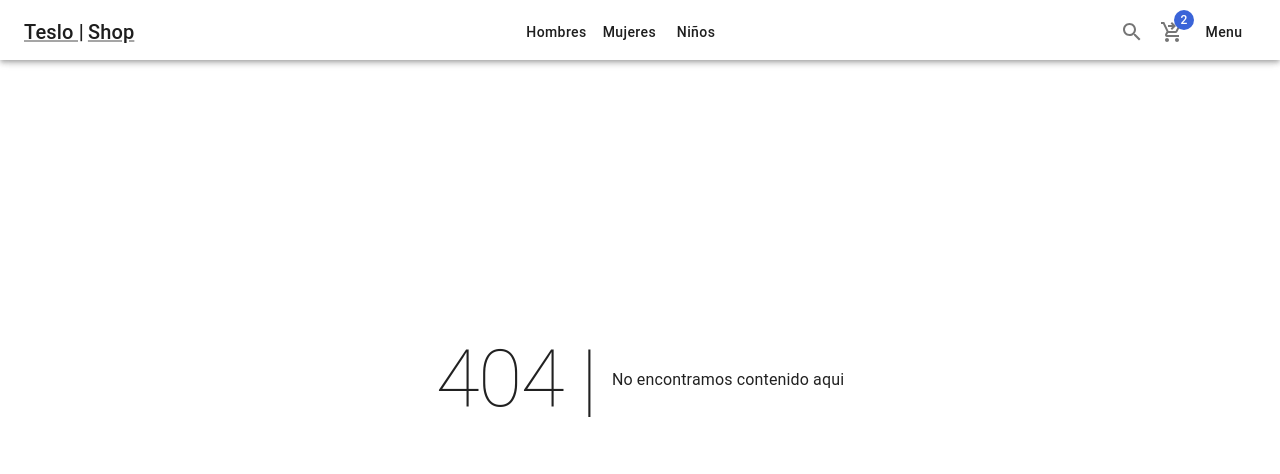
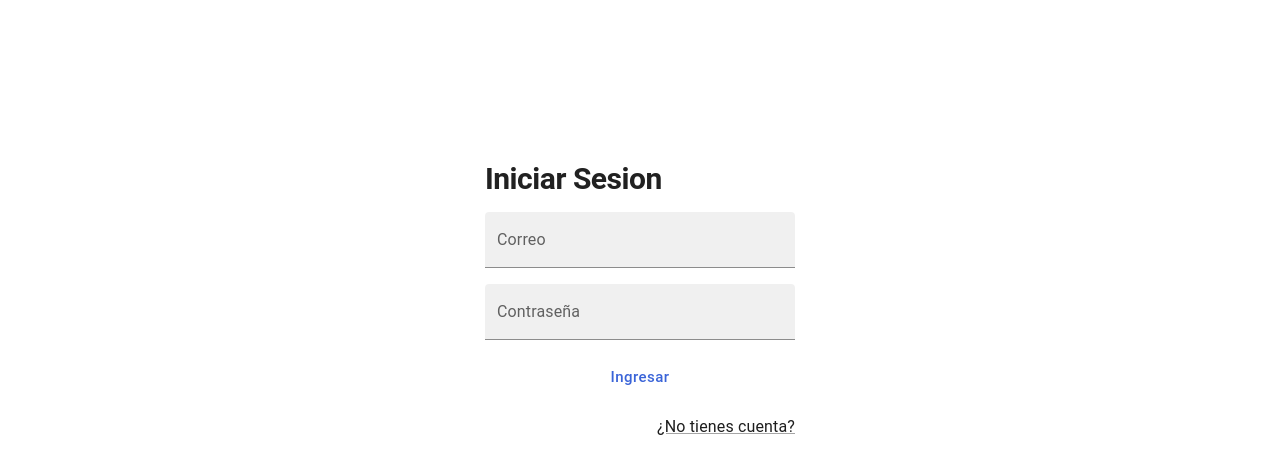
Before and after one commit to v-devOs/Nextjs-Seccion-12, a Next.js app: page /auth/login in a window 1280 px wide. Before the commit this address had no page. Shown: the top 474 px of the page. Built offline with nearby package versions, Linux system fonts and the light colour scheme.

Commit message:
Pantalla de login creada

```diff
--- /dev/null
+++ b/components/layouts/AuthLayout.tsx
@@ -0,0 +1,24 @@
+import { FC, ReactNode } from "react"
+import Head from "next/head"
+import { Box } from "@mui/material"
+
+interface Props{
+  title: string,
+  children: ReactNode
+}
+
+export const AuthLayout: FC<Props> = ({ title, children }) => {
+  return (
+    <>
+      <Head>
+        <title>{ title }</title>
+      </Head>
+
+      <main>
+        <Box display='flex' justifyContent='center' alignItems='center' height='calc(100vh - 200px)'>
+          { children }
+        </Box>
+      </main>
+    </>
+  )
+}
--- a/components/layouts/index.ts
+++ b/components/layouts/index.ts
@@ -1 +1,2 @@
 export * from './ShopLayout'
+export * from './AuthLayout'
--- /dev/null
+++ b/pages/auth/login.tsx
@@ -0,0 +1,47 @@
+import NextLink from 'next/link'
+import { AuthLayout } from "@/components/layouts"
+import { Box, Button, Grid, Link, TextField, Typography } from '@mui/material';
+
+const LoginPage = () => {
+  return (
+    <AuthLayout title="Ingresar">
+
+      <Box sx={{ width: 350, padding: '10px 20px '}}>
+        <Grid container spacing={2}>
+          <Grid item xs={12}>
+            <Typography variant='h1' component='h1'>Iniciar Sesion</Typography>
+          </Grid>
+          <Grid item xs={12}>
+            <TextField
+              label='Correo'
+              variant="filled"
+              fullWidth
+            />
+          </Grid>
+          <Grid item xs={12}>
+            <TextField
+              label='Contraseña'
+              type="password"
+              variant="filled"
+              fullWidth
+            />
+          </Grid>
+          <Grid item xs={12}>
+            <Button color='secondary' className="circular-btn" size="large" fullWidth>
+              Ingresar
+            </Button>
+          </Grid>
+          <Grid item xs={12} display='flex' justifyContent='end'>
+            <NextLink href='/auth/register' passHref>
+              <Link underline='always' component='span'>
+                ¿No tienes cuenta?
+              </Link>
+            </NextLink>
+          </Grid>
+        </Grid>
+      </Box>
+    </AuthLayout>
+  )
+}
+
+export default LoginPage
--- a/styles/globals.css
+++ b/styles/globals.css
@@ -27,7 +27,7 @@
 
 
 .circular-btn {
-  border-radius: 30px;
+  border-radius: 10px;
 }
 
 .circular-btn:hover {
```
